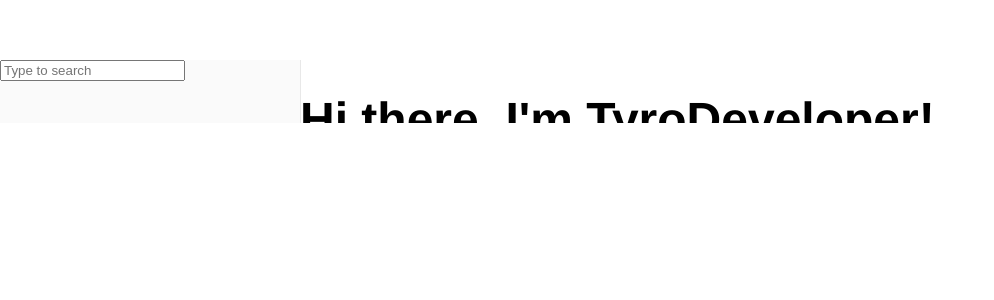
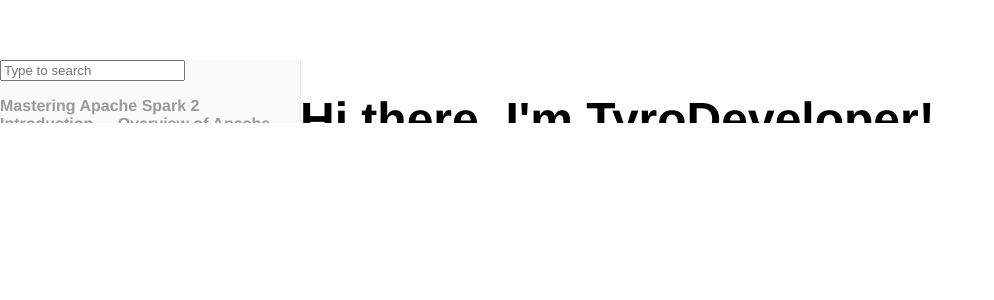
Before and after one commit to tyrodeveloper/tyrodeveloper.github.io, a Jekyll site: the page built from index.html, in a window 1280 px wide. Shown: the top 300 px of the page, without its empty margins (0-994 px from the left). Built offline with Jekyll 4.4.1, drawn with Linux system fonts in a browser that asks for light colours.

Commit message:
Update default.html

```diff
--- a/_layouts/default.html
+++ b/_layouts/default.html
@@ -11,7 +11,22 @@
 			<div id="book-search-input" role="search">
    				 <input type="text" placeholder="Type to search">
 			</div>
-			</div>
+	<nav role="navigation">
+        <ul >
+        <li>
+            <a href="https://www.gitbook.com/book/jaceklaskowski/mastering-apache-spark" target="_blank" class="custom-link">Mastering Apache Spark 2</a>
+	</li>
+        <li >
+            <a href="./"> Introduction
+            </a>
+        </li>
+        <li>
+            <a href="spark-overview.html"> Overview of Apache Spark</a>
+        </li>
+	</ul >
+	</nav>
+
+	</div>
 			<div>
 			<nav>
 	    		<ul>
```
